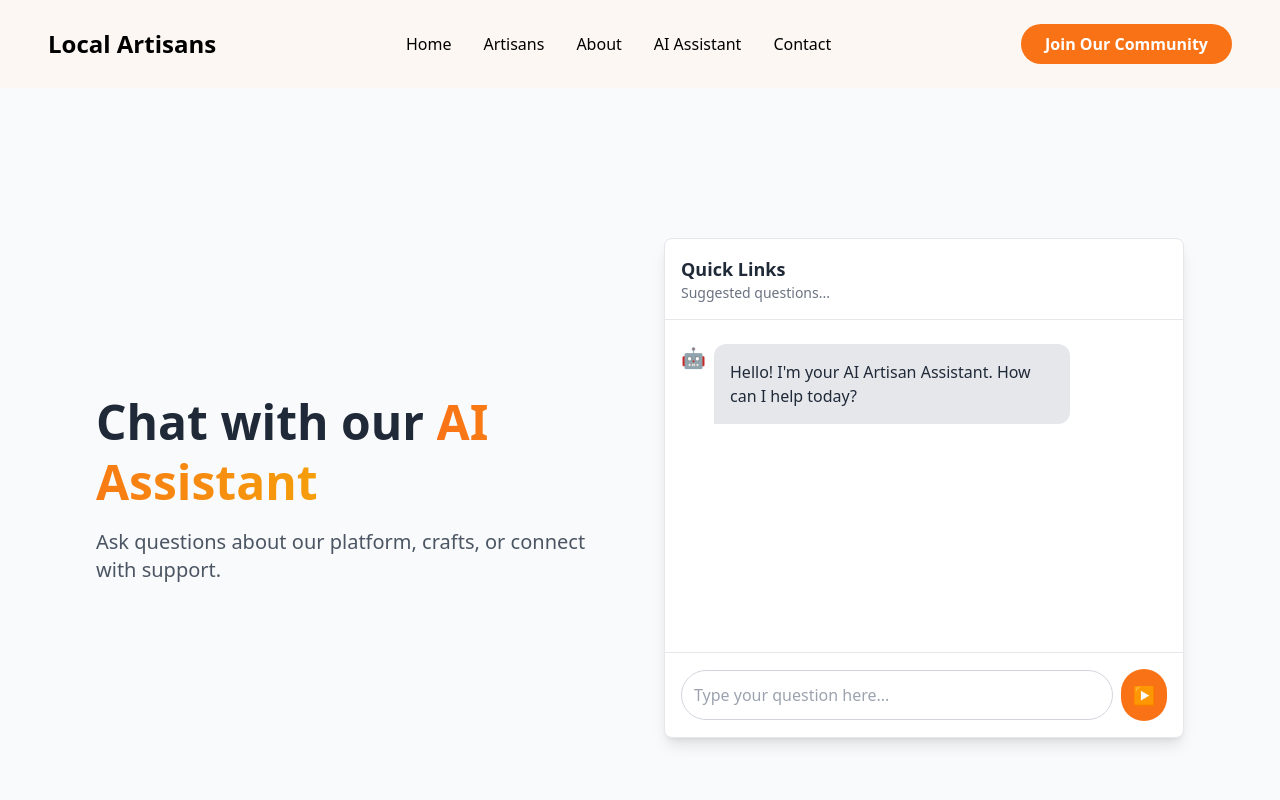
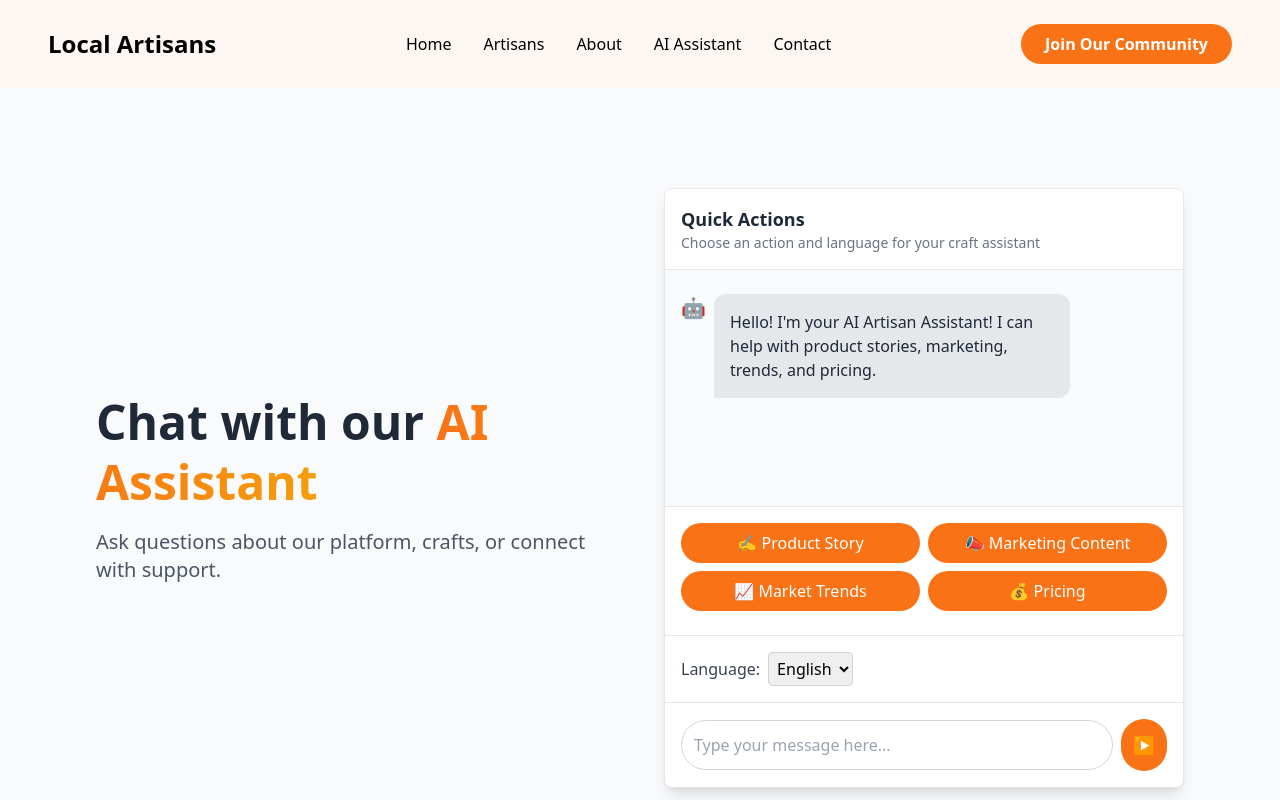
Before and after one commit to Akansha8Agrawal/local-artisans, a React (Create React App) app in the folder frontend/: page /chat in a window 1280 px wide. Shown: the top 800 px of the page. Built offline with nearby package versions, Linux system fonts and the light colour scheme.

Commit message:
Update ChatInterface.tsx

```diff
--- a/frontend/src/components/ChatInterface.tsx
+++ b/frontend/src/components/ChatInterface.tsx
@@ -6,26 +6,30 @@ interface Message {
   sender: 'user' | 'bot';
 }
 
+type ActionType =
+  | "general_chat"
+  | "generate_story"
+  | "marketing_content"
+  | "market_trends"
+  | "calculate_pricing";
+
 const ChatInterface = () => {
   const [messages, setMessages] = useState<Message[]>([
-    { text: "Hello! I'm your AI Artisan Assistant. How can I help today?", sender: 'bot' }
+    { text: "Hello! I'm your AI Artisan Assistant! I can help with product stories, marketing, trends, and pricing.", sender: 'bot' }
   ]);
   const [input, setInput] = useState<string>('');
-  const [sessionId, setSessionId] = useState<string | null>(null);
+  const [currentAction, setCurrentAction] = useState<ActionType>("general_chat");
+  const [language, setLanguage] = useState<"en" | "hi">("en");
+  const [isLoading, setIsLoading] = useState<boolean>(false);
   const messagesEndRef = useRef<HTMLDivElement>(null);
-  const [isLoading, setIsLoading] = useState<boolean>(false);
 
-  // Scroll the chat messages container only
+  // Scroll chat to bottom
   useEffect(() => {
     messagesEndRef.current?.scrollIntoView({ behavior: 'smooth', block: 'end' });
   }, [messages]);
 
-  // Ensure page itself stays at top when component mounts
-  useEffect(() => {
-    window.scrollTo(0, 0);
-  }, []);
-
-  const handleSendMessage = (e: React.FormEvent) => {
+  // Handle sending message
+  const handleSendMessage = async (e: React.FormEvent) => {
     e.preventDefault();
     if (!input.trim() || isLoading) return;
 
@@ -34,35 +38,38 @@ const ChatInterface = () => {
     setInput('');
     setIsLoading(true);
 
-    // Mock API response
-    const MOCK_BOT_REPLIES = [
-      "I can help with that! Please provide more details about your craft.",
-      "Our platform supports artisans worldwide. What region are you in?",
-      "That's a great question. Have you checked out our FAQ section for sellers?",
-      "I'm still learning! Could you rephrase your question?",
-    ];
+    try {
+      const response = await fetch("http://127.0.0.1:8000/chat", {
+        method: "POST",
+        headers: { "Content-Type": "application/json" },
+        body: JSON.stringify({ message: input, action: currentAction, language: language })
+      });
 
-    setTimeout(() => {
-      const mockReply = MOCK_BOT_REPLIES[Math.floor(Math.random() * MOCK_BOT_REPLIES.length)];
-      const mockSessionId = "mock-session-" + Date.now();
+      if (!response.ok) {
+        throw new Error(`Server error: ${response.status}`);
+      }
 
-      setMessages(prev => [...prev, { text: mockReply, sender: 'bot' }]);
-      setSessionId(mockSessionId);
+      const data = await response.json();
+      setMessages(prev => [...prev, { text: data.reply, sender: 'bot' }]);
+    } catch (err: any) {
+      setMessages(prev => [...prev, { text: `Error: ${err.message}`, sender: 'bot' }]);
+    } finally {
       setIsLoading(false);
-    }, 1500);
+      setCurrentAction("general_chat"); // reset action after response
+    }
   };
 
   return (
-    <div className="flex flex-col h-[500px] w-full max-w-2xl bg-white rounded-lg shadow-lg border border-gray-200 overflow-hidden">
+    <div className="flex flex-col h-[600px] w-full max-w-2xl bg-white rounded-lg shadow-lg border border-gray-200 overflow-hidden">
 
       {/* Header */}
       <div className="p-4 border-b border-gray-200">
-        <h3 className="font-semibold text-lg text-gray-800">Quick Links</h3>
-        <p className="text-sm text-gray-500">Suggested questions...</p>
+        <h3 className="font-semibold text-lg text-gray-800">Quick Actions</h3>
+        <p className="text-sm text-gray-500">Choose an action and language for your craft assistant</p>
       </div>
 
       {/* Messages container */}
-      <div className="flex-1 overflow-y-auto p-4 space-y-4" id="chat-messages">
+      <div className="flex-1 overflow-y-auto p-4 space-y-4 bg-gray-50">
         {messages.map((msg, idx) => (
           <MessageBubble key={idx} text={msg.text} sender={msg.sender} />
         ))}
@@ -75,13 +82,74 @@ const ChatInterface = () => {
         <div ref={messagesEndRef} />
       </div>
 
+    {/* Action buttons */}
+    <div className="p-4 border-t border-gray-200 grid grid-cols-2 gap-2 mb-2">
+      <button
+        onClick={() => setCurrentAction("generate_story")}
+        className={`rounded-full p-2 transition-colors ${
+          currentAction === "generate_story"
+            ? "bg-green-500 text-white" // active color
+            : "bg-orange-500 text-white hover:bg-orange-600" // default color
+        }`}
+      >
+        ✍️ Product Story
+      </button>
+
+      <button
+        onClick={() => setCurrentAction("marketing_content")}
+        className={`rounded-full p-2 transition-colors ${
+          currentAction === "marketing_content"
+            ? "bg-green-500 text-white"
+            : "bg-orange-500 text-white hover:bg-orange-600"
+        }`}
+      >
+        📣 Marketing Content
+      </button>
+
+      <button
+        onClick={() => setCurrentAction("market_trends")}
+        className={`rounded-full p-2 transition-colors ${
+          currentAction === "market_trends"
+            ? "bg-green-500 text-white"
+            : "bg-orange-500 text-white hover:bg-orange-600"
+        }`}
+      >
+        📈 Market Trends
+      </button>
+
+      <button
+        onClick={() => setCurrentAction("calculate_pricing")}
+        className={`rounded-full p-2 transition-colors ${
+          currentAction === "calculate_pricing"
+            ? "bg-green-500 text-white"
+            : "bg-orange-500 text-white hover:bg-orange-600"
+        }`}
+      >
+        💰 Pricing
+      </button>
+    </div>
+
+
+      {/* Language selector */}
+      <div className="flex gap-2 p-4 border-t border-gray-200 items-center">
+        <label className="text-gray-700 font-medium">Language:</label>
+        <select
+          value={language}
+          onChange={(e) => setLanguage(e.target.value as "en" | "hi")}
+          className="border border-gray-300 rounded p-1 focus:outline-none"
+        >
+          <option value="en">English</option>
+          <option value="hi">Hindi</option>
+        </select>
+      </div>
+
       {/* Input form */}
       <form onSubmit={handleSendMessage} className="p-4 border-t border-gray-200 flex items-center gap-2">
         <input
           type="text"
           value={input}
           onChange={(e) => setInput(e.target.value)}
-          placeholder="Type your question here..."
+          placeholder="Type your message here..."
           className="flex-1 rounded-full p-3 border border-gray-300 focus:outline-none focus:ring-2 focus:ring-orange-500"
         />
         <button type="submit" className="bg-orange-500 text-white rounded-full p-3 hover:bg-orange-600 transition-colors">
```
